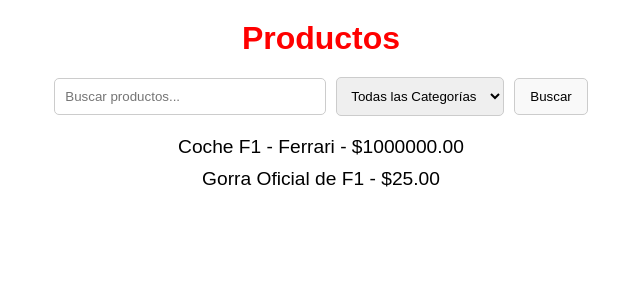
After one commit to alexfernandez0804/Proyecto-SIS324, a Flask app: page /products in a window 1280 px wide. The commit adds this page. Shown: the top 300 px of the page, without its empty margins (319-959 px from the left). Run offline with Flask 3, Linux system fonts and the light colour scheme.

Commit message:
23-09-2024

```diff
--- a/src/app.py
+++ b/src/app.py
@@ -1,6 +1,7 @@
 from flask import Flask
 from extensions import db, ma
 
+# Crear la instancia de la aplicación Flask
 app = Flask(__name__)
 app.config['SQLALCHEMY_DATABASE_URI'] = 'sqlite:///db.sqlite?timeout=10'
 app.config['SQLALCHEMY_TRACK_MODIFICATIONS'] = False
@@ -8,6 +9,13 @@ app.config['SQLALCHEMY_TRACK_MODIFICATIONS'] = False
 db.init_app(app)
 ma.init_app(app)
 
+from product_routes import product_bp
+from category_routes import category_bp
+
+app.register_blueprint(product_bp)
+app.register_blueprint(category_bp)
+
+
 from routes import *
 
 if __name__ == "__main__":
--- /dev/null
+++ b/src/product_routes.py
@@ -0,0 +1,53 @@
+from flask import Blueprint, request, render_template, redirect, url_for, jsonify
+from models import db, Product, ProductSchema
+
+product_bp = Blueprint('product_bp', __name__)
+product_schema = ProductSchema()
+products_schema = ProductSchema(many=True)
+
+@product_bp.route('/products', methods=['GET'])
+def list_products():
+    """Listar todos los productos"""
+    products = Product.query.all()
+    return render_template('products.html', products=products)
+
+@product_bp.route('/products/<int:product_id>', methods=['GET'])
+def product_detail(product_id):
+    """Mostrar detalles de un producto específico"""
+    product = Product.query.get_or_404(product_id)
+    return render_template('product_detail.html', product=product)
+
+@product_bp.route('/products/add', methods=['POST'])
+def add_product():
+    """Agregar un nuevo producto"""
+    nombre = request.form['nombre']
+    descripcion = request.form['descripcion']
+    precio = request.form['precio']
+    cantidad = request.form['cantidad']
+    categoria_id = request.form['categoria_id']
+
+    new_product = Product(
+        nombre=nombre,
+        descripcion=descripcion,
+        precio=precio,
+        cantidad=cantidad,
+        categoria_id=categoria_id
+    )
+
+    db.session.add(new_product)
+    db.session.commit()
+    return redirect(url_for('product_bp.list_products'))
+
+@product_bp.route('/products/search', methods=['GET'])
+def search_products():
+    """Buscar productos por nombre o categoría"""
+    search_term = request.args.get('search_term', '')
+    categoria_id = request.args.get('categoria_id', None)
+
+    query = Product.query.filter(Product.nombre.ilike(f'%{search_term}%'))
+
+    if categoria_id:
+        query = query.filter_by(categoria_id=categoria_id)
+
+    products = query.all()
+    return render_template('products.html', products=products)
--- /dev/null
+++ b/src/static/style_products.css
@@ -0,0 +1,93 @@
+
+*::before,
+*::after {
+    box-sizing: border-box;
+}
+
+body {
+    margin: auto;
+    padding: 0;
+    max-width: 100%;
+    width: 70%;
+    box-sizing: border-box;
+    font-family: Arial, sans-serif;
+}
+
+h1 {
+    text-align: center;
+    color: red;
+    padding: 20px;
+    margin: 0;
+}
+
+form {
+    display: flex;
+    justify-content: center;
+    align-items: center;
+    margin-bottom: 20px;
+}
+
+input[type="text"] {
+    padding: 10px;
+    border: 1px solid #ccc;
+    border-radius: 5px;
+    margin-right: 10px;
+    width: 250px;
+}
+
+select {
+    padding: 10px;
+    border: 1px solid #ccc;
+    border-radius: 5px;
+    margin-right: 10px;
+}
+
+button {
+    padding: 10px 15px;
+    background-color: #f9f9f9;
+    border: 1px solid #ccc;
+    border-radius: 5px;
+    cursor: pointer;
+    transition: background-color 0.3s ease;
+}
+
+button:hover {
+    background-color: #e0e0e0;
+}
+
+ul {
+    list-style-type: none;
+    padding: 0;
+    margin: 20px 0;
+    text-align: center;
+}
+
+li {
+    margin: 10px 0;
+}
+
+a {
+    text-decoration: none;
+    color: black;
+    font-size: 1.2rem;
+}
+
+a:hover {
+    color: red;
+}
+
+@media (max-width: 768px) {
+    body {
+        width: 100%;
+    }
+
+    input[type="text"], select, button {
+        width: 100%;
+        margin: 5px 0;
+    }
+
+    form {
+        flex-direction: column;
+        align-items: stretch;
+    }
+}
--- a/src/templates/categori_1.html
+++ b/src/templates/categori_1.html
@@ -44,6 +44,7 @@
       <button class="category-button" id="gifts-accessories">GIFTS AND ACCESSORIES</button>
       <button class="category-button" id="collectibles">COLLECTIBLES</button>
       <button class="category-button" id="sales">SALES</button>
+      <button class="category-button" onclick="location.href='/products'">PRODUCTOS</button>
     </div>
 
 
--- a/src/templates/categori_2.html
+++ b/src/templates/categori_2.html
@@ -44,6 +44,7 @@
       <button class="category-button" id="gifts-accessories">GIFTS AND ACCESSORIES</button>
       <button class="category-button" id="collectibles">COLLECTIBLES</button>
       <button class="category-button" id="sales">SALES</button>
+      <button class="category-button" onclick="location.href='/products'">PRODUCTOS</button>
     </div>
 
 
--- a/src/templates/categori_3.html
+++ b/src/templates/categori_3.html
@@ -44,6 +44,7 @@
       <button class="category-button" id="gifts-accessories">GIFTS AND ACCESSORIES</button>
       <button class="category-button" id="collectibles">COLLECTIBLES</button>
       <button class="category-button" id="sales">SALES</button>
+      <button class="category-button" onclick="location.href='/products'">PRODUCTOS</button>
     </div>
 
 
--- a/src/templates/categori_4.html
+++ b/src/templates/categori_4.html
@@ -44,6 +44,7 @@
       <button class="category-button" id="gifts-accessories">GIFTS AND ACCESSORIES</button>
       <button class="category-button" id="collectibles">COLLECTIBLES</button>
       <button class="category-button" id="sales">SALES</button>
+      <button class="category-button" onclick="location.href='/products'">PRODUCTOS</button>
     </div>
 
 
--- a/src/templates/categori_5.html
+++ b/src/templates/categori_5.html
@@ -44,6 +44,7 @@
       <button class="category-button" id="gifts-accessories">GIFTS AND ACCESSORIES</button>
       <button class="category-button" id="collectibles">COLLECTIBLES</button>
       <button class="category-button" id="sales">SALES</button>
+      <button class="category-button" onclick="location.href='/products'">PRODUCTOS</button>
     </div>
 
 
--- a/src/templates/categori_6.html
+++ b/src/templates/categori_6.html
@@ -44,6 +44,7 @@
       <button class="category-button" id="gifts-accessories">GIFTS AND ACCESSORIES</button>
       <button class="category-button" id="collectibles">COLLECTIBLES</button>
       <button class="category-button" id="sales">SALES</button>
+      <button class="category-button" onclick="location.href='/products'">PRODUCTOS</button>
     </div>
 
 
--- a/src/templates/categori_7.html
+++ b/src/templates/categori_7.html
@@ -44,6 +44,7 @@
       <button class="category-button" id="gifts-accessories">GIFTS AND ACCESSORIES</button>
       <button class="category-button" id="collectibles">COLLECTIBLES</button>
       <button class="category-button" id="sales">SALES</button>
+      <button class="category-button" onclick="location.href='/products'">PRODUCTOS</button>
     </div>
 
 
--- a/src/templates/categori_8.html
+++ b/src/templates/categori_8.html
@@ -44,6 +44,7 @@
       <button class="category-button" id="gifts-accessories">GIFTS AND ACCESSORIES</button>
       <button class="category-button" id="collectibles">COLLECTIBLES</button>
       <button class="category-button" id="sales">SALES</button>
+      <button class="category-button" onclick="location.href='/products'">PRODUCTOS</button>
     </div>
 
 
--- a/src/templates/categori_9.html
+++ b/src/templates/categori_9.html
@@ -44,6 +44,7 @@
       <button class="category-button" id="gifts-accessories">GIFTS AND ACCESSORIES</button>
       <button class="category-button" id="collectibles">COLLECTIBLES</button>
       <button class="category-button" id="sales">SALES</button>
+      <button class="category-button" onclick="location.href='/products'">PRODUCTOS</button>
     </div>
 
 
--- a/src/templates/home.html
+++ b/src/templates/home.html
@@ -43,6 +43,7 @@
       <button class="category-button" onclick="location.href='/categori_7'">GIFTS AND ACCESSORIES</button>
       <button class="category-button" onclick="location.href='/categori_8'">COLLECTIBLES</button>
       <button class="category-button" onclick="location.href='/categori_9'">SALES</button>
+      <button class="category-button" onclick="location.href='/products'">PRODUCTOS</button>
     </div>
 
     <div class="title_1">REGISTER AND SAVE 10%</div>
--- /dev/null
+++ b/src/templates/products.html
@@ -0,0 +1,34 @@
+<!-- products.html -->
+
+<!DOCTYPE html>
+<html lang="en">
+<head>
+    <meta charset="UTF-8">
+    <meta name="viewport" content="width=device-width, initial-scale=1.0">
+    <link rel="stylesheet" href="static/style_products.css">
+    <title>Lista de Productos</title>
+</head>
+<body>
+    <h1>Productos</h1>
+    <form method="GET" action="{{ url_for('product_bp.search_products') }}">
+        <input type="text" name="search_term" placeholder="Buscar productos...">
+        <select name="categoria_id">
+            <option value="">Todas las Categorías</option>
+            {% for category in categories %}
+            <option value="{{ category.id }}">{{ category.nombre }}</option>
+            {% endfor %}
+        </select>
+        <button type="submit">Buscar</button>
+    </form>
+
+    <ul>
+    {% for product in products %}
+        <li>
+            <a href="{{ url_for('product_bp.product_detail', product_id=product.id) }}">
+                {{ product.nombre }} - ${{ product.precio }}
+            </a>
+        </li>
+    {% endfor %}
+    </ul>
+</body>
+</html>
```
Also changed, not shown: src/category_routes.py (added, +23 -0 lines), src/models.py (+14 -1 lines), src/instance/db.sqlite, src/instance/imagenes/casco.jpeg (added), src/instance/imagenes/coche.jpeg (added), src/routes.py (line endings or trailing spaces).
